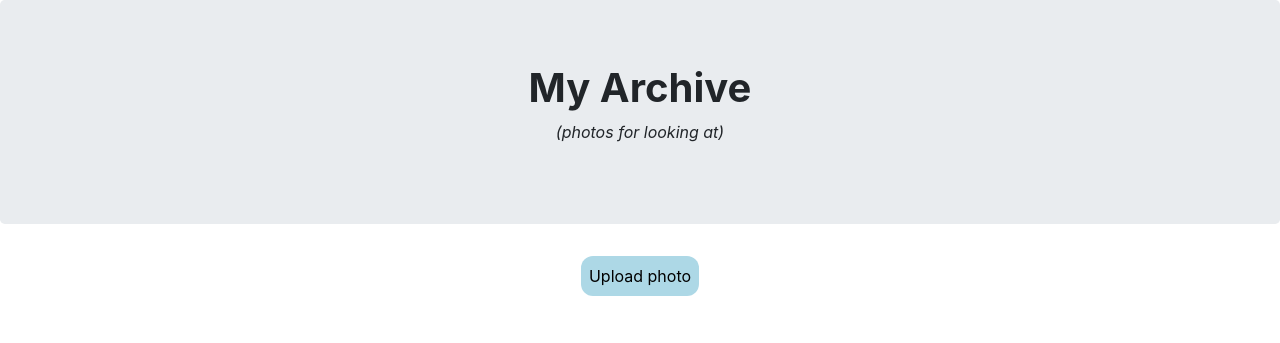
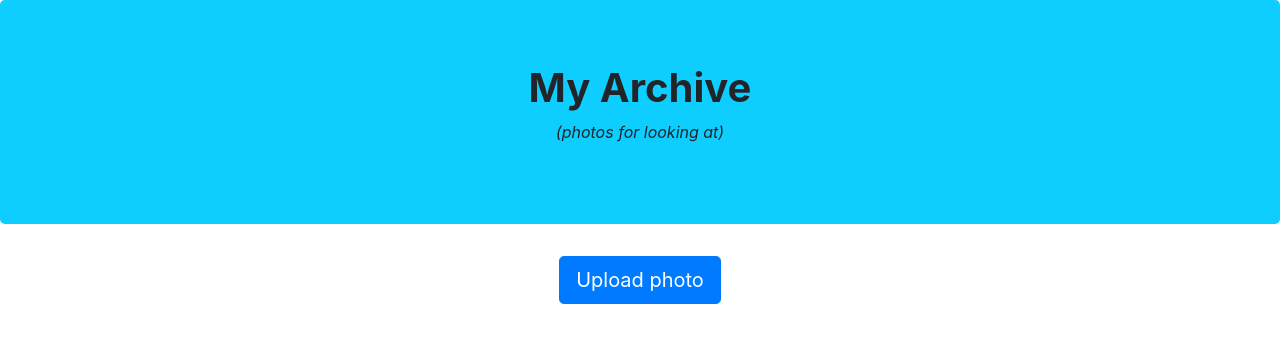
Before and after one commit to parogers/photosite, a Django app: page / in a window 1280 px wide. Shown: the top 343 px of the page. Run offline with Django 3.2, Linux system fonts and the light colour scheme; the visitor is signed in with stand-in values (Sample User, id 1); data that the repository does not hold is empty; some libraries are stand-ins or nearby versions.

Commit message:
Updated template

```diff
--- a/content/static/css/main.css
+++ b/content/static/css/main.css
@@ -1,9 +1,10 @@
 .photo {
-    width: 100px;
-    margin: 10px;
+    width: 100%;
+    margin-bottom: 1em;
 }
 
 .jumbotron {
+    background-color: #0DCEFF;
     text-align: center;
 }
 
@@ -15,19 +16,10 @@
     font-style: italic;
 }
 
-.button {
-    border-radius: 0.75em;
-    padding: 0.5em;
-    background: lightblue;
-    color: black;
-    margin-bottom: 1em;
-    border: none;
-}
-
-.menu {
+.upload-area {
     text-align: center;
 }
 
-#upload-div form {
+.upload-area form {
     display: none;
 }
--- a/photo/templates/photo/index.html
+++ b/photo/templates/photo/index.html
@@ -19,10 +19,13 @@
 {% endif %} -->
 
 {% if user.is_authenticated %}
-<div id="upload-div" class="menu">
-  <button data-toggle="collapse" data-target="#messagebox" class="button" onclick="upload_photo()">
+<div class="upload-area">
+
+  <p>
+    <button data-toggle="collapse" data-target="#messagebox" class="btn btn-primary btn-lg" onclick="upload_photo()">
     Upload photo
-  </button>
+    </button>
+  </p>
 
   <form id="upload_form" action="/upload" method="post" enctype="multipart/form-data">
     {% csrf_token %}
@@ -35,7 +38,15 @@
 
 <div class="container">
   {% for photo in photo_list %}
-  <img class="photo img-thumbnail" src='{{ photo.image.url }}'>
+
+  {% if forloop.counter0|divisibleby:3 %}<div class="row">{% endif %}
+
+    <div class="col-md-4">
+      <img class="photo img-thumbnail" src='{{ photo.image.url }}'>
+    </div>
+
+  {% if forloop.counter|divisibleby:3 %}</div>{% endif %}
+
   {% endfor %}
 </div>
 {% endblock %}
--- a/photosite/templates/photosite/base.html
+++ b/photosite/templates/photosite/base.html
@@ -3,9 +3,11 @@
 <html lang="en">
   <head>
     <meta charset="UTF-8">
+    <meta name="viewport" content="width=device-width, initial-scale=1">
+
     <title>Photos for looking at</title>
+    <link rel="stylesheet" href="https://stackpath.bootstrapcdn.com/bootstrap/4.1.1/css/bootstrap.min.css" integrity="sha384-WskhaSGFgHYWDcbwN70/dfYBj47jz9qbsMId/iRN3ewGhXQFZCSftd1LZCfmhktB" crossorigin="anonymous">
     <link rel="stylesheet" href="{% static "css/main.css" %}" />
-    <link rel="stylesheet" href="https://stackpath.bootstrapcdn.com/bootstrap/4.1.1/css/bootstrap.min.css" integrity="sha384-WskhaSGFgHYWDcbwN70/dfYBj47jz9qbsMId/iRN3ewGhXQFZCSftd1LZCfmhktB" crossorigin="anonymous">
   </head>
   <body>
 
```
